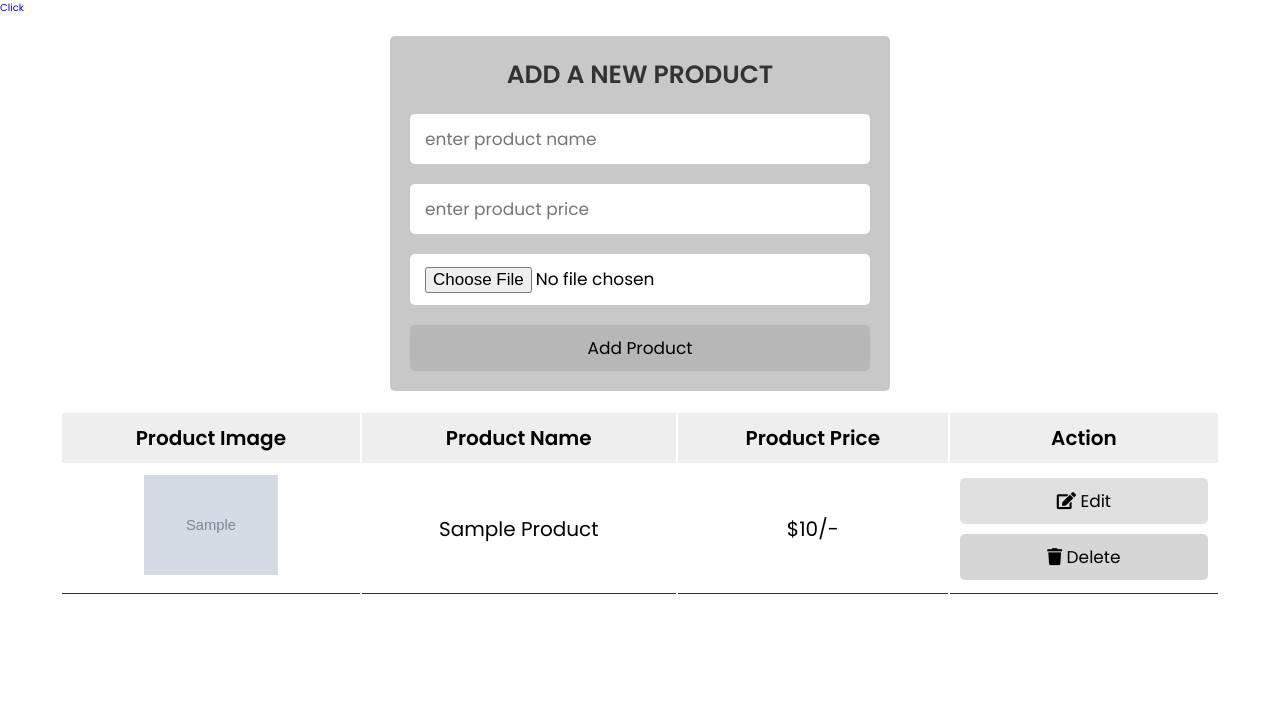
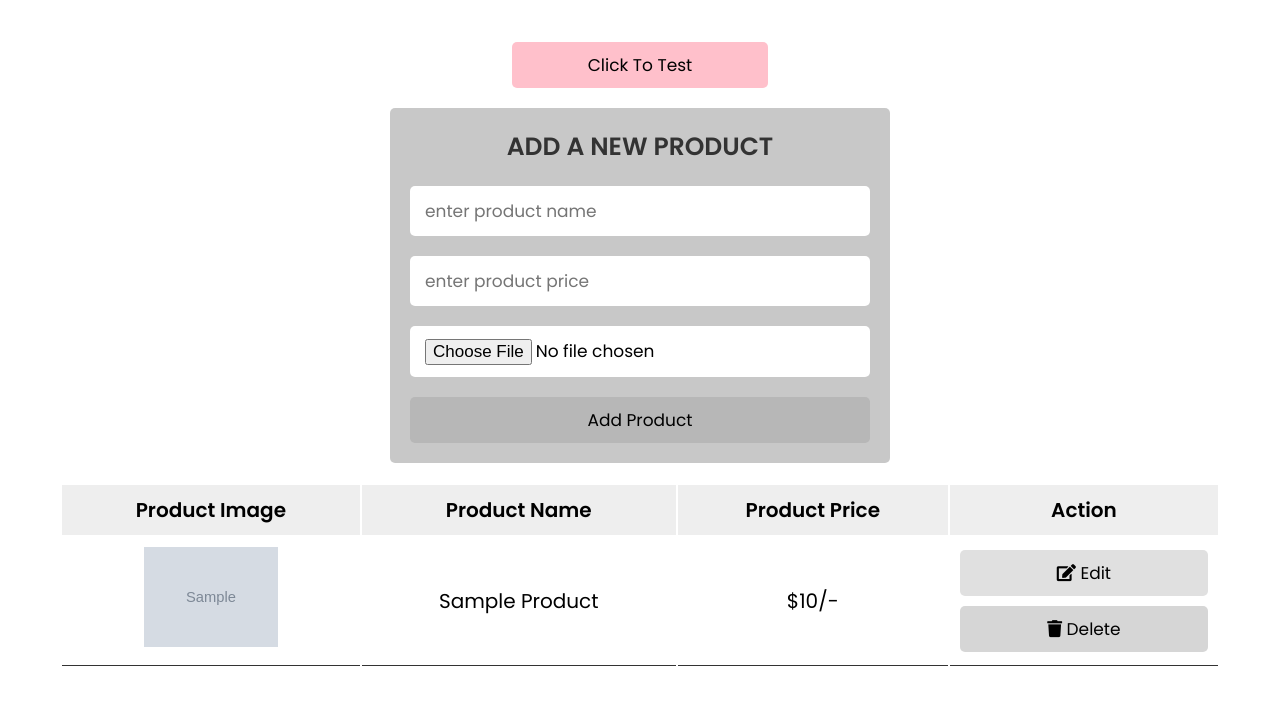
Before and after one commit to IMSET-Sousse/FLOROM, a PHP site: page /BackOffice/admin_page.php in a window 1280 px wide. Shown: the top 705 px of the page. Run offline with PHP 8.4, Linux system fonts and the light colour scheme; tables that the repository leaves empty or names only in its code hold one stand-in row (values such as "Sample post"); grey boxes marked "Sample" are stand-in pictures.

Commit message:
Admin Dashboard "Test" 'bug fixed'

```diff
--- a/BackOffice/admin_page.php
+++ b/BackOffice/admin_page.php
@@ -11,15 +11,15 @@ if(isset($_POST['add_product'])){
    $product_image_folder = 'uploaded_img/'.$product_image;
 
    if(empty($product_name) || empty($product_price) || empty($product_image)){
-      $message[] = 'please fill out all';
+      $message[] = 'Please fill out all';
    }else{
       $insert = "INSERT INTO products(name, price, image) VALUES('$product_name', '$product_price', '$product_image')";
       $upload = mysqli_query($conn,$insert);
       if($upload){
          move_uploaded_file($product_image_tmp_name, $product_image_folder);
-         $message[] = 'new product added successfully';
+         $message[] = 'New product added successfully';
       }else{
-         $message[] = 'could not add the product';
+         $message[] = 'Could not add the product';
       }
    }
 
@@ -40,7 +40,7 @@ if(isset($_GET['delete'])){
    <meta charset="UTF-8">
    <meta http-equiv="X-UA-Compatible" content="IE=edge">
    <meta name="viewport" content="width=device-width, initial-scale=1.0">
-   <title>admin page</title>
+   <title>Admin</title>
 
    <!-- font awesome cdn link  -->
    <link rel="stylesheet" href="https://cdnjs.cloudflare.com/ajax/libs/font-awesome/5.15.4/css/all.min.css">
@@ -49,9 +49,29 @@ if(isset($_GET['delete'])){
    <link rel="stylesheet" href="css/Dashbo.css">
 
 </head>
+<style>
+   .btnn{
+   display: block;
+   width: 20%;
+   cursor: pointer;
+   border-radius: .5rem;
+   margin-top: 1rem;
+   font-size: 1.7rem;
+   padding:1rem 3rem;
+   background: pink;
+   color:var(--grey);
+   text-align: center;
+}
+
+.btnn:hover{
+   background: var(--bg-color);
+}
+</style>
 <body>
-   <a href="Product.php">Click</a>
-
+   <br><br>
+   <center>
+   <a href="Product.php" class="btnn">Click To Test</a>
+   </center>
 
 <?php
 
@@ -68,7 +88,7 @@ if(isset($message)){
    <div class="admin-product-form-container">
 
       <form action="<?php $_SERVER['PHP_SELF'] ?>" method="post" enctype="multipart/form-data">
-         <h3>add a new product</h3>
+         <h3>Add a new product</h3>
          <input type="text" placeholder="enter product name" name="product_name" class="box">
          <input type="number" placeholder="enter product price" name="product_price" class="box">
          <input type="file" accept="image/png, image/jpeg, image/jpg" name="product_image" class="box">
@@ -86,10 +106,10 @@ if(isset($message)){
       <table class="product-display-table">
          <thead>
          <tr>
-            <th>product image</th>
-            <th>product name</th>
-            <th>product price</th>
-            <th>action</th>
+            <th>Product Image</th>
+            <th>Product Name</th>
+            <th>Product Price</th>
+            <th>Action</th>
          </tr>
          </thead>
          <?php while($row = mysqli_fetch_assoc($select)){ ?>
--- a/BackOffice/admin_update.php
+++ b/BackOffice/admin_update.php
@@ -37,6 +37,8 @@ if(isset($_POST['update_product'])){
    <meta charset="UTF-8">
    <meta http-equiv="X-UA-Compatible" content="IE=edge">
    <meta name="viewport" content="width=device-width, initial-scale=1.0">
+   <title>Admin</title>
+
    <link rel="stylesheet" href="css/Dashbo.css">
 </head>
 <body>
```
Also changed, not shown: BackOffice/Product.php (+5 -15 lines), BackOffice/uploaded_img/10_Notched_Lapel_Tuxedo2_2023_7733_2812x3750_312120e8-8b9c-4da9-82ae-93a2d392d677[1].jpg (deleted), BackOffice/uploaded_img/Blk Men.png (deleted), BackOffice/uploaded_img/food-2.png (deleted), 1 other file.
